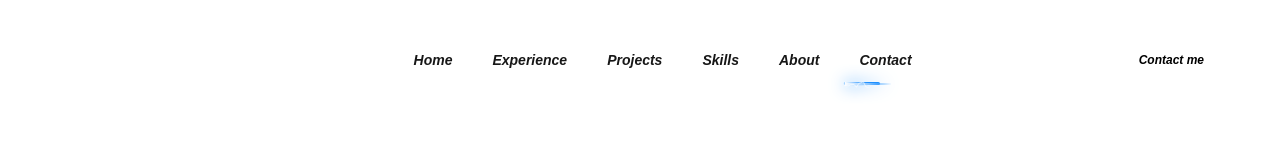
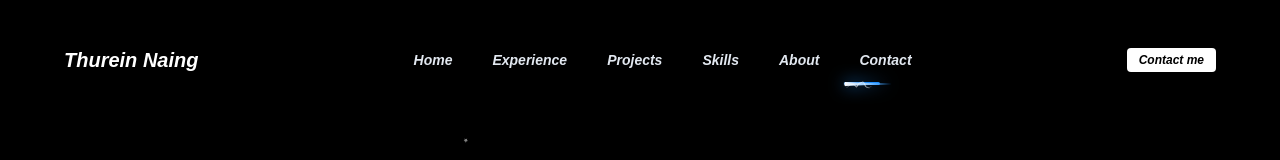
Before and after one commit to ThureinNaing/nextjs-portfolio, a Next.js app: page / in a window 1280 px wide. Shown: the top 160 px of the page. Built offline with nearby package versions, Linux system fonts and the light colour scheme; no server answers.

Commit message:
update bg color to black

```diff
--- a/app/globals.css
+++ b/app/globals.css
@@ -1,8 +1,9 @@
 @import "tailwindcss";
+@custom-variant dark (&:where(.dark, .dark *));
 /* @plugin 'lightswind/plugin'; */
 :root {
-	--background: #ffffff;
-	--foreground: #171717;
+	--background: #000000;
+	--foreground: #e2e8f0;
 }
 
 @theme inline {
@@ -12,11 +13,9 @@
 	--font-mono: var(--font-geist-mono);
 }
 
-@media (prefers-color-scheme: dark) {
-	:root {
-		--background: #0a0a0a;
-		--foreground: #ededed;
-	}
+html {
+	background: var(--background);
+	color-scheme: dark;
 }
 
 body {
--- a/app/layout.tsx
+++ b/app/layout.tsx
@@ -1,4 +1,4 @@
-import type { Metadata } from "next";
+import type { Metadata, Viewport } from "next";
 import "./globals.css";
 import Navbar from "@/components/Navbar";
 import { Toaster } from "@/components/Toaster";
@@ -70,20 +70,25 @@ export const metadata: Metadata = {
 	},
 };
 
+export const viewport: Viewport = {
+	themeColor: "#000000",
+	colorScheme: "dark",
+};
+
 export default function RootLayout({
 	children,
 }: Readonly<{
 	children: React.ReactNode;
 }>) {
 	return (
-		<html lang="en" className="dark h-full antialiased">
+		<html lang="en" className="dark h-full bg-background antialiased">
 			<head>
 				<link
 					rel="stylesheet"
 					href="https://cdn.jsdelivr.net/gh/devicons/devicon@latest/devicon.min.css"
 				/>
 			</head>
-			<body className="min-h-full flex flex-col md:mx-4 p-4 ">
+			<body className="min-h-full bg-background text-foreground flex flex-col md:mx-4 p-4">
 				<Toaster />
 				<Navbar />
 				{children}
```
